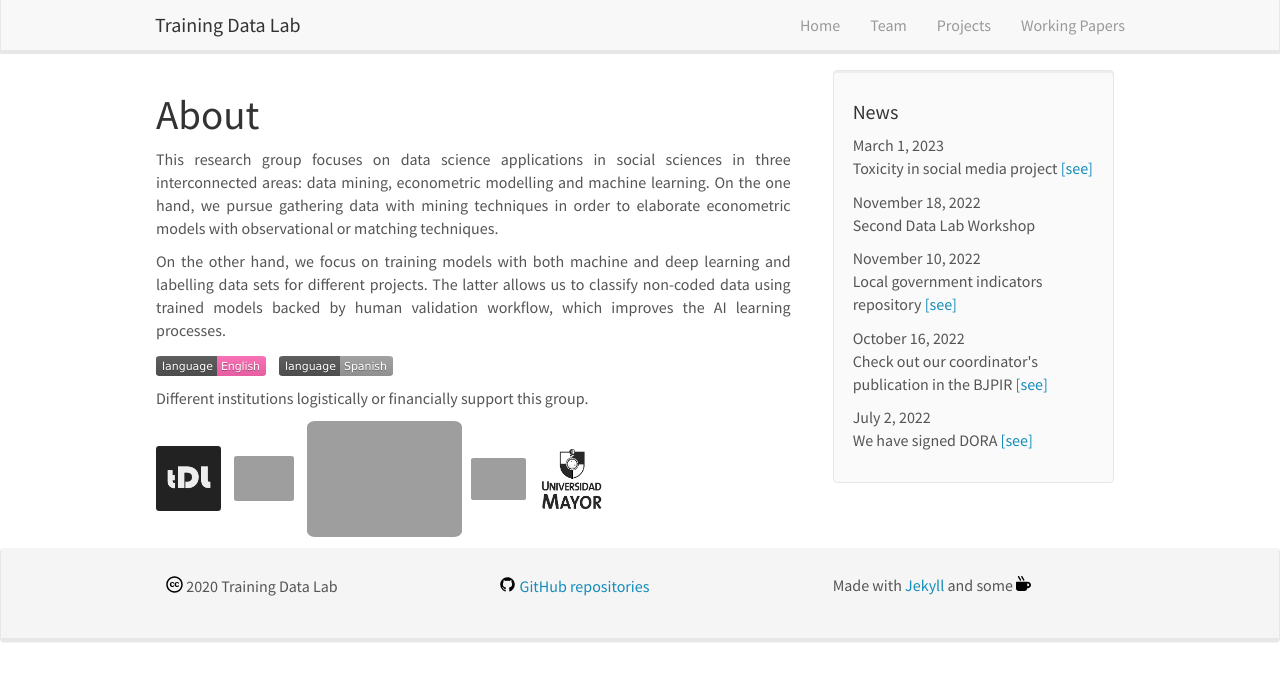
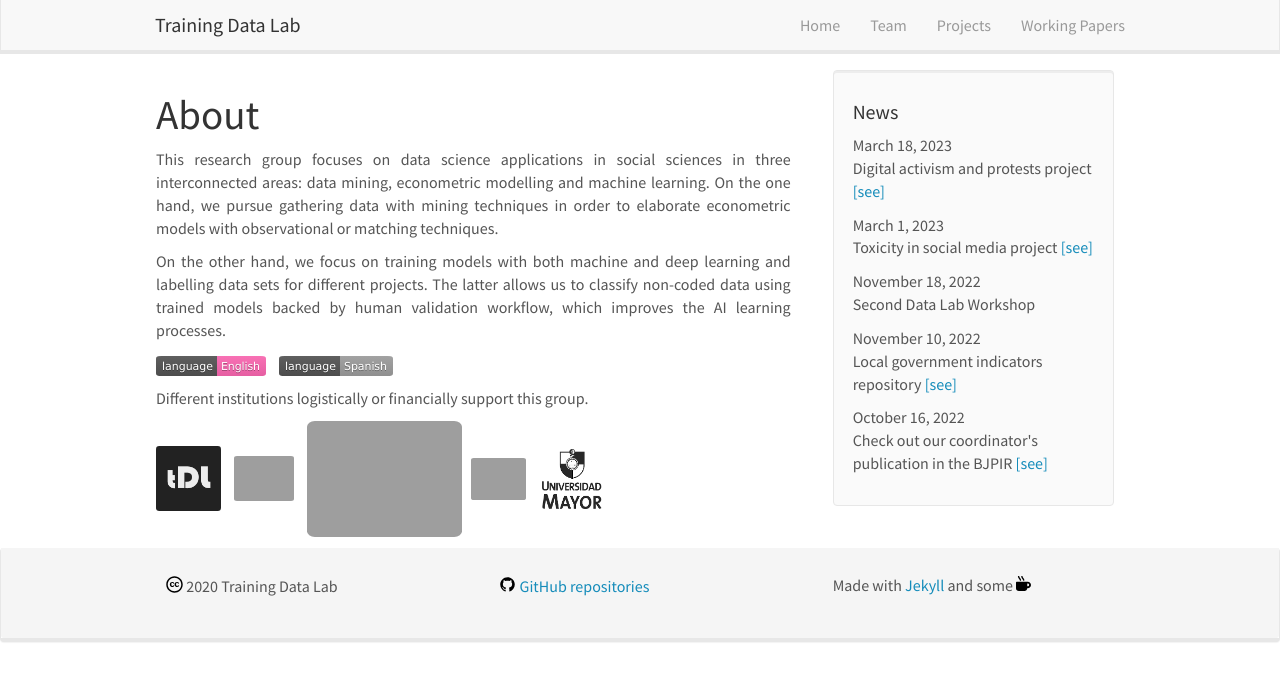
Before and after one commit to training-datalab/old-training-datalab.com, a Jekyll site: the page built from _pages/home.md, in a window 1280 px wide. Shown: the top 681 px of the page. Built offline with Jekyll 4.4.1, drawn with Linux system fonts in a browser that asks for light colours; nearby versions of some CDN libraries.

Commit message:
Update news.yml

```diff
--- a/_data/news.yml
+++ b/_data/news.yml
@@ -1,3 +1,7 @@
+- date: March 18, 2023
+  headline: "Digital activism and protests project"
+  newslink: <a href="/projects/digital-activism-protests-and-incivility">[see]</a>
+
 - date: March 1, 2023
   headline: "Toxicity in social media project"
   newslink: <a href="/projects/toxicity-in-audiences-journalistic-interactions-in-crises">[see]</a>
@@ -13,7 +17,3 @@
 - date: October 16, 2022
   headline: "Check out our coordinator's publication in the BJPIR"
   newslink: <a href="https://doi.org/10.1177/13691481221124850" target="_blank">[see]</a>
-
-- date: July 2, 2022
-  headline: "We have signed DORA"
-  newslink: <a href="https://sfdora.org/signers/" target="_blank">[see]</a>
```
